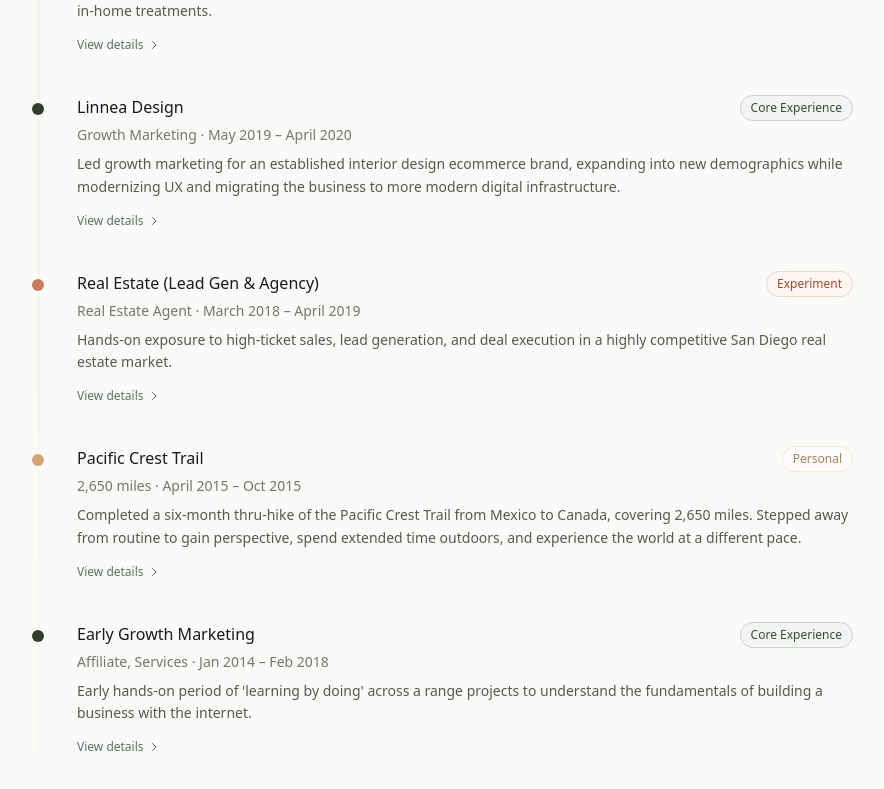
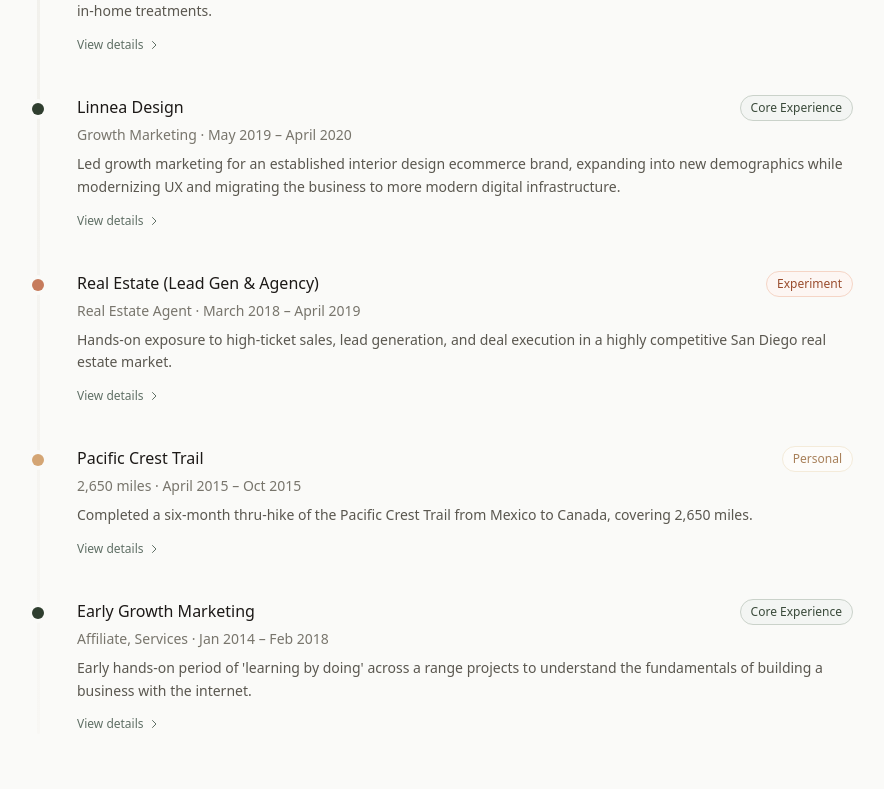
Before and after one commit to EthanJablonowski/career-dashboard, a Next.js app in the folder career-dashboard/: page / in a window 1280 px wide. Shown: the part 2178-2967 px from the top of the page, without its empty margins (179-1063 px from the left). Built offline with nearby package versions, Linux system fonts and the light colour scheme.

Commit message:
Shorten Pacific Crest Trail overview
Co-Authored-By: Claude Opus 4.5 <noreply@anthropic.com>

```diff
--- a/career-dashboard/data/projects.ts
+++ b/career-dashboard/data/projects.ts
@@ -516,7 +516,7 @@ export const projects: Project[] = [
     dateStart: "April 2015",
     dateEnd: "Oct 2015",
     nodeType: "life",
-    snapshot: "Completed a six-month thru-hike of the Pacific Crest Trail from Mexico to Canada, covering 2,650 miles. Stepped away from routine to gain perspective, spend extended time outdoors, and experience the world at a different pace.",
+    snapshot: "Completed a six-month thru-hike of the Pacific Crest Trail from Mexico to Canada, covering 2,650 miles.",
     bullets: [],
     skills: [],
     sections: {
```
